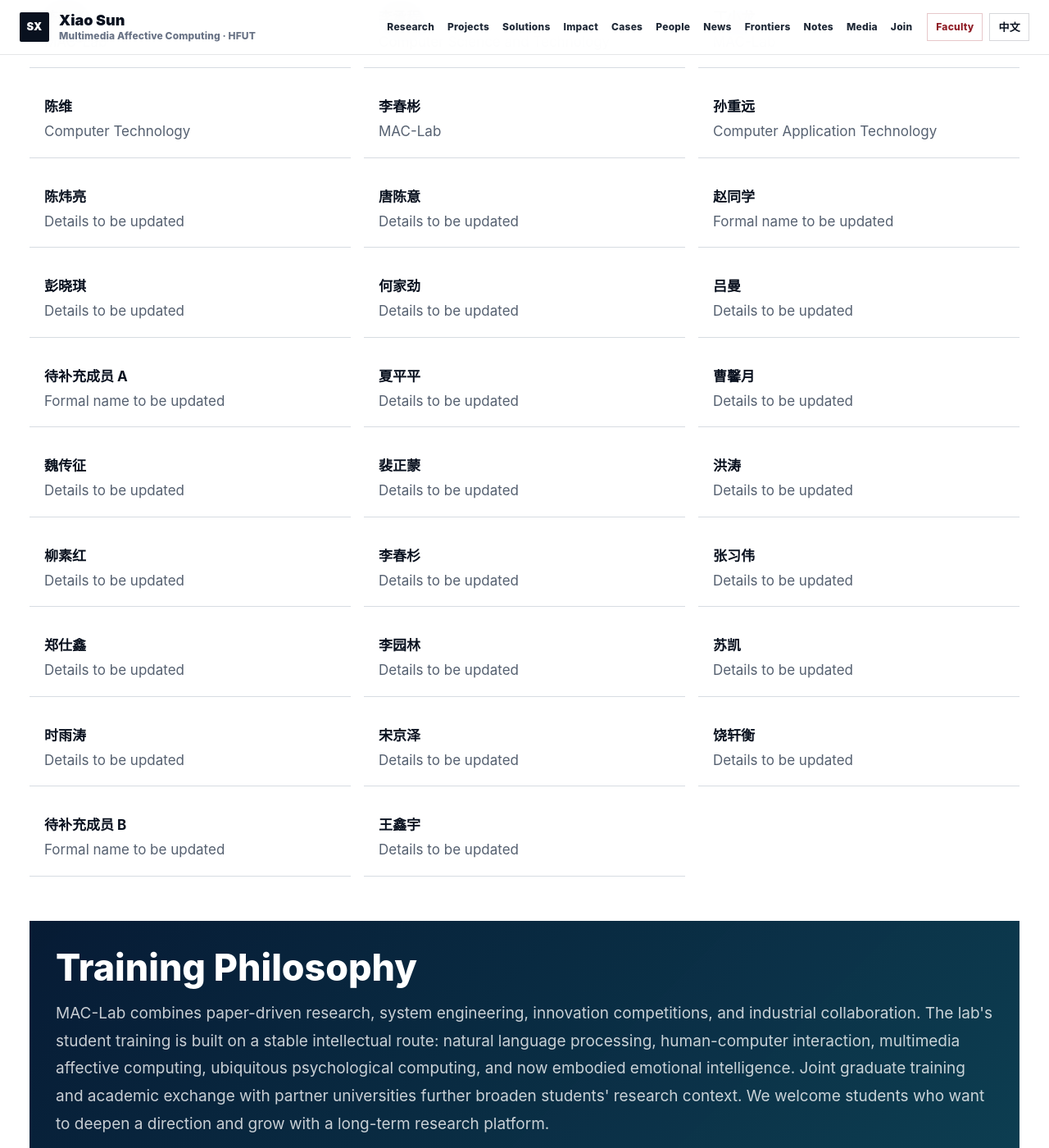
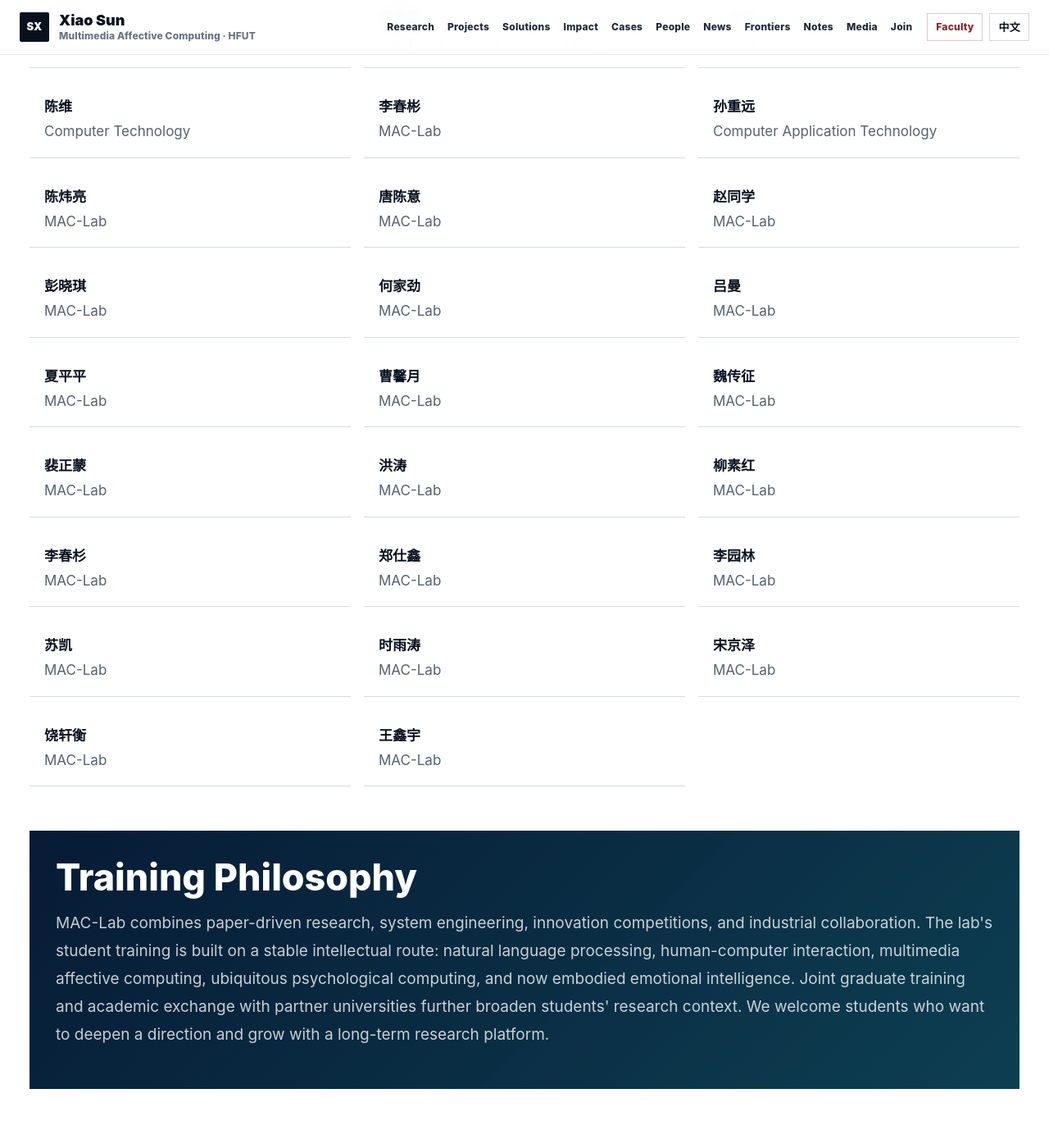
Before and after one commit to sxhfut/sxhfut.github.io, a Jekyll site: the page built from _pages/team/index.md, in a window 1280 px wide and 1400 px high, scrolled down 5077 px. Shown: the whole window at 82% size. Built offline with Jekyll 4.4.1, drawn with Linux system fonts in a browser that asks for light colours.

Commit message:
Polish lab roster placeholders

```diff
--- a/_pages/team/index.md
+++ b/_pages/team/index.md
@@ -149,29 +149,26 @@ rank: 4
   <div><strong>陈维</strong><span><span class="lang-en">Computer Technology</span><span class="lang-zh">计算机技术</span></span></div>
   <div><strong>李春彬</strong><span>MAC-Lab</span></div>
   <div><strong>孙重远</strong><span><span class="lang-en">Computer Application Technology</span><span class="lang-zh">计算机应用技术</span></span></div>
-  <div><strong>陈炜亮</strong><span><span class="lang-en">Details to be updated</span><span class="lang-zh">信息待补充</span></span></div>
-  <div><strong>唐陈意</strong><span><span class="lang-en">Details to be updated</span><span class="lang-zh">信息待补充</span></span></div>
-  <div><strong>赵同学</strong><span><span class="lang-en">Formal name to be updated</span><span class="lang-zh">正式姓名待补充</span></span></div>
-  <div><strong>彭晓琪</strong><span><span class="lang-en">Details to be updated</span><span class="lang-zh">信息待补充</span></span></div>
-  <div><strong>何家劲</strong><span><span class="lang-en">Details to be updated</span><span class="lang-zh">信息待补充</span></span></div>
-  <div><strong>吕曼</strong><span><span class="lang-en">Details to be updated</span><span class="lang-zh">信息待补充</span></span></div>
-  <div><strong>待补充成员 A</strong><span><span class="lang-en">Formal name to be updated</span><span class="lang-zh">正式姓名待补充</span></span></div>
-  <div><strong>夏平平</strong><span><span class="lang-en">Details to be updated</span><span class="lang-zh">信息待补充</span></span></div>
-  <div><strong>曹馨月</strong><span><span class="lang-en">Details to be updated</span><span class="lang-zh">信息待补充</span></span></div>
-  <div><strong>魏传征</strong><span><span class="lang-en">Details to be updated</span><span class="lang-zh">信息待补充</span></span></div>
-  <div><strong>裴正蒙</strong><span><span class="lang-en">Details to be updated</span><span class="lang-zh">信息待补充</span></span></div>
-  <div><strong>洪涛</strong><span><span class="lang-en">Details to be updated</span><span class="lang-zh">信息待补充</span></span></div>
-  <div><strong>柳素红</strong><span><span class="lang-en">Details to be updated</span><span class="lang-zh">信息待补充</span></span></div>
-  <div><strong>李春杉</strong><span><span class="lang-en">Details to be updated</span><span class="lang-zh">信息待补充</span></span></div>
-  <div><strong>张习伟</strong><span><span class="lang-en">Details to be updated</span><span class="lang-zh">信息待补充</span></span></div>
-  <div><strong>郑仕鑫</strong><span><span class="lang-en">Details to be updated</span><span class="lang-zh">信息待补充</span></span></div>
-  <div><strong>李园林</strong><span><span class="lang-en">Details to be updated</span><span class="lang-zh">信息待补充</span></span></div>
-  <div><strong>苏凯</strong><span><span class="lang-en">Details to be updated</span><span class="lang-zh">信息待补充</span></span></div>
-  <div><strong>时雨涛</strong><span><span class="lang-en">Details to be updated</span><span class="lang-zh">信息待补充</span></span></div>
-  <div><strong>宋京泽</strong><span><span class="lang-en">Details to be updated</span><span class="lang-zh">信息待补充</span></span></div>
-  <div><strong>饶轩衡</strong><span><span class="lang-en">Details to be updated</span><span class="lang-zh">信息待补充</span></span></div>
-  <div><strong>待补充成员 B</strong><span><span class="lang-en">Formal name to be updated</span><span class="lang-zh">正式姓名待补充</span></span></div>
-  <div><strong>王鑫宇</strong><span><span class="lang-en">Details to be updated</span><span class="lang-zh">信息待补充</span></span></div>
+  <div><strong>陈炜亮</strong><span>MAC-Lab</span></div>
+  <div><strong>唐陈意</strong><span>MAC-Lab</span></div>
+  <div><strong>赵同学</strong><span>MAC-Lab</span></div>
+  <div><strong>彭晓琪</strong><span>MAC-Lab</span></div>
+  <div><strong>何家劲</strong><span>MAC-Lab</span></div>
+  <div><strong>吕曼</strong><span>MAC-Lab</span></div>
+  <div><strong>夏平平</strong><span>MAC-Lab</span></div>
+  <div><strong>曹馨月</strong><span>MAC-Lab</span></div>
+  <div><strong>魏传征</strong><span>MAC-Lab</span></div>
+  <div><strong>裴正蒙</strong><span>MAC-Lab</span></div>
+  <div><strong>洪涛</strong><span>MAC-Lab</span></div>
+  <div><strong>柳素红</strong><span>MAC-Lab</span></div>
+  <div><strong>李春杉</strong><span>MAC-Lab</span></div>
+  <div><strong>郑仕鑫</strong><span>MAC-Lab</span></div>
+  <div><strong>李园林</strong><span>MAC-Lab</span></div>
+  <div><strong>苏凯</strong><span>MAC-Lab</span></div>
+  <div><strong>时雨涛</strong><span>MAC-Lab</span></div>
+  <div><strong>宋京泽</strong><span>MAC-Lab</span></div>
+  <div><strong>饶轩衡</strong><span>MAC-Lab</span></div>
+  <div><strong>王鑫宇</strong><span>MAC-Lab</span></div>
 </div>
 
 <div class="media-note">
```
